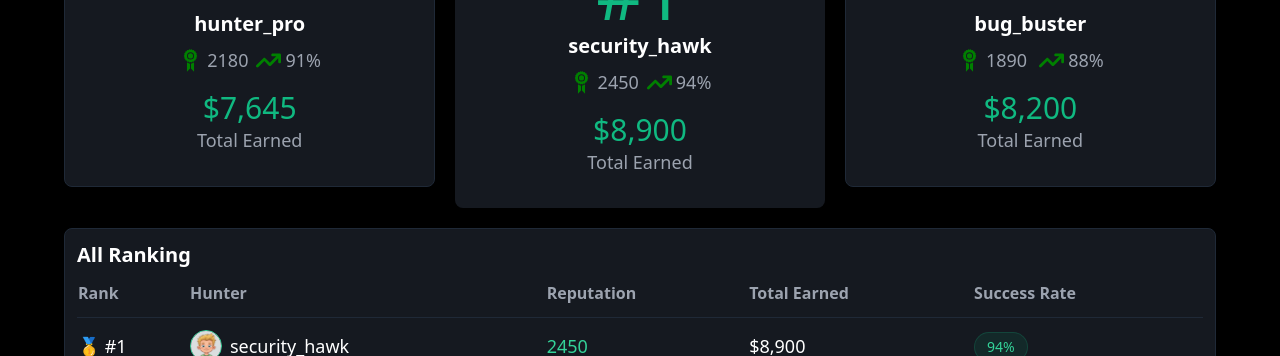
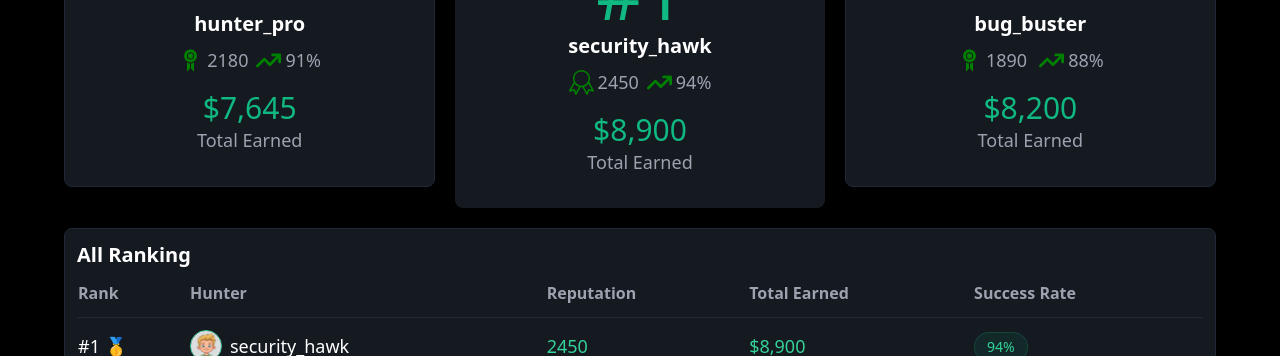
Before and after one commit to arthsaAr/CodeBounty, a React (Vite) app in the folder frontend/: page /dashboard-owner in a window 1280 px wide. Both pictures are taken after a click on the element "Leaderboard". Shown: the part 444-800 px from the top of the page. Built offline with nearby package versions, Linux system fonts and the light colour scheme.

Commit message:
fixing colors and medals position

```diff
--- a/frontend/src/components/leaderboard/Ranking.tsx
+++ b/frontend/src/components/leaderboard/Ranking.tsx
@@ -26,7 +26,7 @@ const Ranking = () => {
 
           <tbody className="text-white text-lg">
             <tr className="border-b border-gray-800 hover:bg-gray-800/40">
-              <td className="py-3 ">🥇 #1</td>
+              <td className="py-3 ">#1 🥇</td>
               <td className="py-3">
                 <div className="flex items-center gap-2">
                   <img src={pic1} className="w-8 h-8 rounded-full border border-emerald-400" />
@@ -34,7 +34,7 @@ const Ranking = () => {
                 </div>
               </td>
               <td className="py-3 text-emerald-400">2450</td>
-              <td className="py-3">$8,900</td>
+              <td className="py-3 text-emerald-400">$8,900</td>
               <td className="py-3">
                 <div className='inline-block px-3 py-1 rounded-full bg-emerald-500/10 text-emerald-400 border border-emerald-500/20 text-sm font-medium'>
                     94%
@@ -43,7 +43,7 @@ const Ranking = () => {
             </tr>
 
             <tr className="border-b border-gray-800 hover:bg-gray-800/40">
-              <td className="py-3">🥈 #2</td>
+              <td className="py-3">#2 🥈</td>
               <td className="py-3">
                 <div className="flex items-center gap-2">
                   <img src={pic2} className="w-8 h-8 rounded-full border border-emerald-400" />
@@ -51,7 +51,7 @@ const Ranking = () => {
                 </div>
               </td>
               <td className="py-3 text-emerald-400">2180</td>
-              <td className="py-3">$7,650</td>
+              <td className="py-3 text-emerald-400">$7,650</td>
               <td className="py-3">
                 <div className='inline-block px-3 py-1 rounded-full bg-emerald-500/10 text-emerald-400 border border-emerald-500/20 text-sm font-medium'>
                     91%
@@ -60,7 +60,7 @@ const Ranking = () => {
             </tr>
 
             <tr className="border-b border-gray-800 hover:bg-gray-800/40">
-              <td className="py-3">🥉 #3</td>
+              <td className="py-3">#3 🥉</td>
               <td className="py-3">
                 <div className="flex items-center gap-2">
                   <img src={pic3} className="w-8 h-8 rounded-full border border-emerald-400" />
@@ -68,7 +68,7 @@ const Ranking = () => {
                 </div>
               </td>
               <td className="py-3 text-emerald-400">1890</td>
-              <td className="py-3">$6,200</td>
+              <td className="py-3 text-emerald-400">$6,200</td>
               <td className="py-3">
                 <div className='inline-block px-3 py-1 rounded-full bg-blue-500/10 text-blue-400 border border-blue-500/20 text-sm font-medium'>
                     88%
@@ -85,7 +85,7 @@ const Ranking = () => {
                 </div>
               </td>
               <td className="py-3 text-emerald-400">1650</td>
-              <td className="py-3">$5,400</td>
+              <td className="py-3 text-emerald-400">$5,400</td>
               <td className="py-3">
                 <div className='inline-block px-3 py-1 rounded-full bg-blue-500/10 text-blue-400 border border-blue-500/20 text-sm font-medium'>
                     85%
@@ -102,7 +102,7 @@ const Ranking = () => {
                 </div>
               </td>
               <td className="py-3 text-emerald-400">1420</td>
-              <td className="py-3">$4,800</td>
+              <td className="py-3 text-emerald-400">$4,800</td>
               <td className="py-3">
                 <div className='inline-block px-3 py-1 rounded-full bg-blue-500/10 text-blue-400 border border-blue-500/20 text-sm font-medium'>
                     83%
@@ -119,8 +119,8 @@ const Ranking = () => {
                 </div>
               </td>
               <td className="py-3 text-emerald-400">850</td>
-              <td className="py-3">$2,100</td>
-              <td className="py-3">
+              <td className="py-3 text-emerald-400">$2,100</td>
+              <td className="py-3 ">
                 <div className='inline-block px-3 py-1 rounded-full bg-yellow-500/10 text-yellow-400 border border-yellow-500/20 text-sm font-medium'>
                     78%
                 </div>
--- a/frontend/src/components/leaderboard/TopThreeCard.tsx
+++ b/frontend/src/components/leaderboard/TopThreeCard.tsx
@@ -1,7 +1,7 @@
 import React from 'react'
 import { FiTarget } from 'react-icons/fi'
 import { GiAchievement } from 'react-icons/gi'
-import { GoTrophy } from 'react-icons/go'
+import { SlBadge } from "react-icons/sl";
 import { FaArrowTrendUp } from "react-icons/fa6";
 import boyPic from "../../assets/profile/boy.png";
 import womanPic from "../../assets/profile/woman.png";
@@ -51,7 +51,7 @@ const TopThreeCard = () => {
 
             <div className='flex flex-row gap-2 mt-1'>
               <div className='flex flex-row gap-1 items-center'>
-                <GiAchievement color="green" size={25} />
+                <SlBadge color="green" size={25} />
                 <h2 className='text-gray-400 text-lg'>2450</h2>
               </div>
 
```
